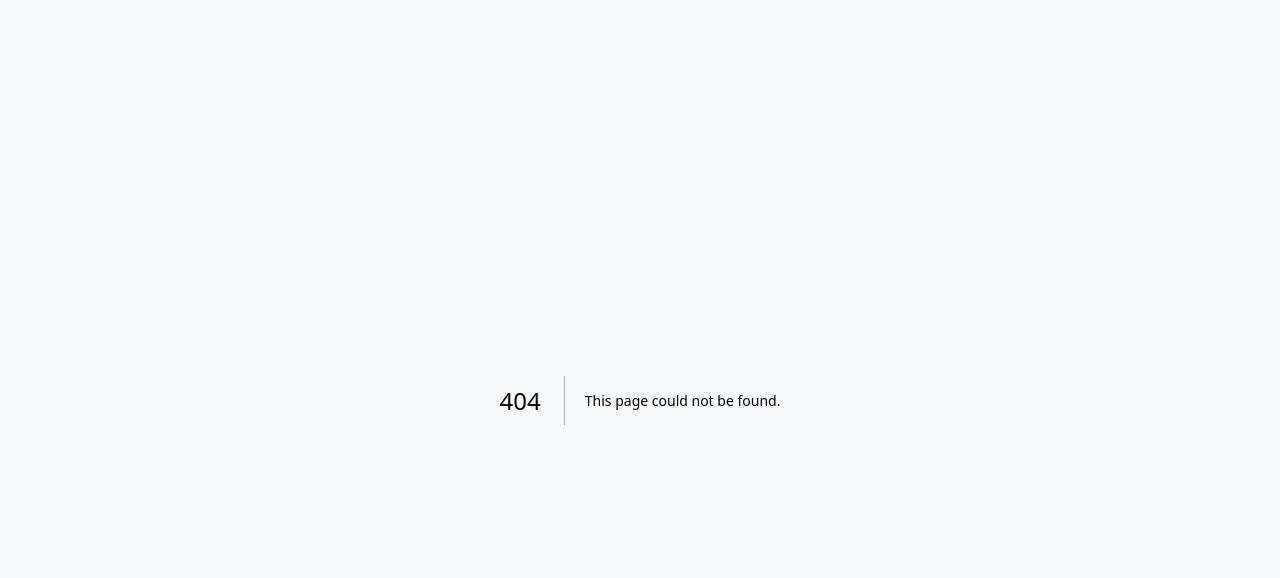
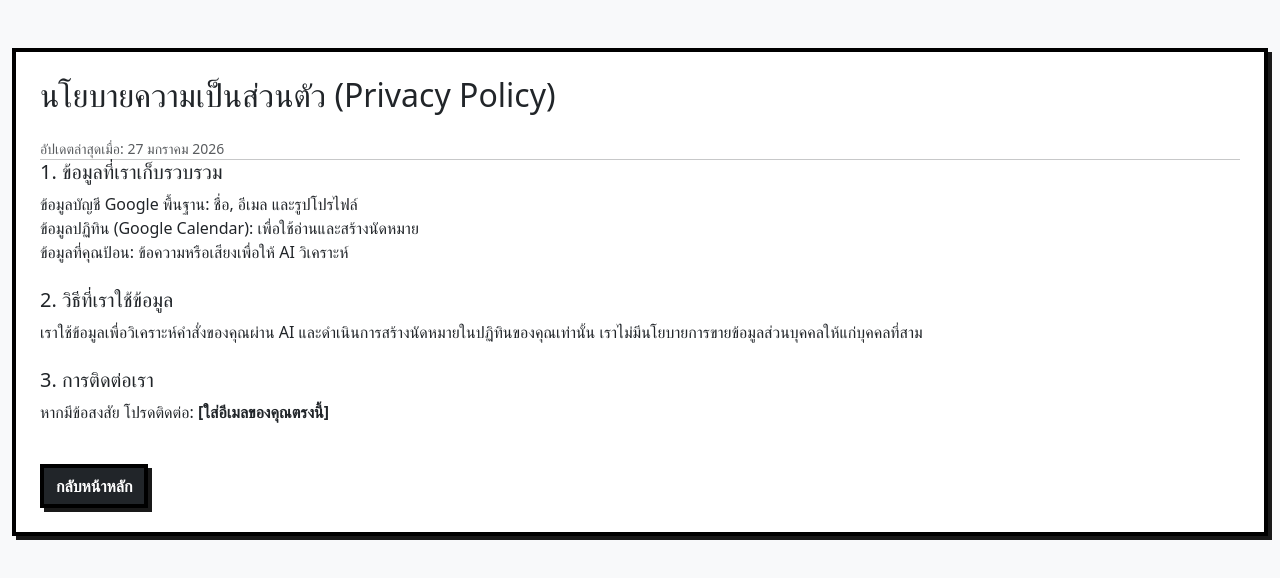
Before and after one commit to sahapap123/ai-meeting-scheduler2, a Next.js app: page /privacy in a window 1280 px wide. Before the commit this address had no page. Shown: the top 578 px of the page. Built offline with nearby package versions, Linux system fonts and the light colour scheme.

Commit message:
add privacy page

```diff
--- /dev/null
+++ b/app/privacy/page.tsx
@@ -0,0 +1,37 @@
+// app/privacy/page.tsx
+import Link from 'next/link';
+
+export default function PrivacyPage() {
+  return (
+    <main className="container py-5">
+      <div className="pixel-border p-4 bg-white">
+        <h1 className="h2 mb-4">นโยบายความเป็นส่วนตัว (Privacy Policy)</h1>
+        <p className="text-muted small">อัปเดตล่าสุดเมื่อ: 27 มกราคม 2026</p>
+        <hr />
+
+        <section className="mb-4">
+          <h2 className="h5">1. ข้อมูลที่เราเก็บรวบรวม</h2>
+          <ul>
+            <li>ข้อมูลบัญชี Google พื้นฐาน: ชื่อ, อีเมล และรูปโปรไฟล์</li>
+            <li>ข้อมูลปฏิทิน (Google Calendar): เพื่อใช้อ่านและสร้างนัดหมาย</li>
+            <li>ข้อมูลที่คุณป้อน: ข้อความหรือเสียงเพื่อให้ AI วิเคราะห์</li>
+          </ul>
+        </section>
+
+        <section className="mb-4">
+          <h2 className="h5">2. วิธีที่เราใช้ข้อมูล</h2>
+          <p>เราใช้ข้อมูลเพื่อวิเคราะห์คำสั่งของคุณผ่าน AI และดำเนินการสร้างนัดหมายในปฏิทินของคุณเท่านั้น เราไม่มีนโยบายการขายข้อมูลส่วนบุคคลให้แก่บุคคลที่สาม</p>
+        </section>
+
+        <section className="mb-4">
+          <h2 className="h5">3. การติดต่อเรา</h2>
+          <p>หากมีข้อสงสัย โปรดติดต่อ: <strong>[ใส่อีเมลของคุณตรงนี้]</strong></p>
+        </section>
+
+        <Link href="/" className="btn btn-dark btn-pixel mt-3">
+          กลับหน้าหลัก
+        </Link>
+      </div>
+    </main>
+  );
+}
```
